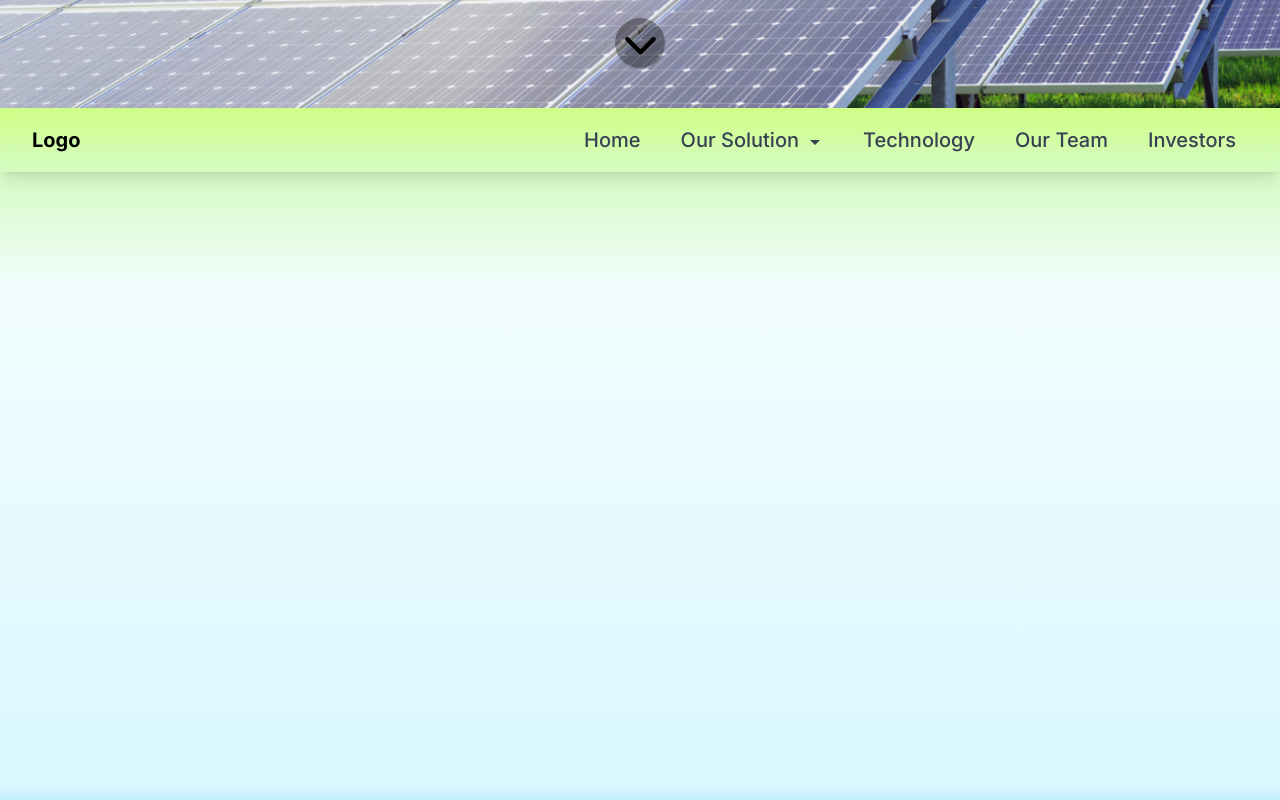
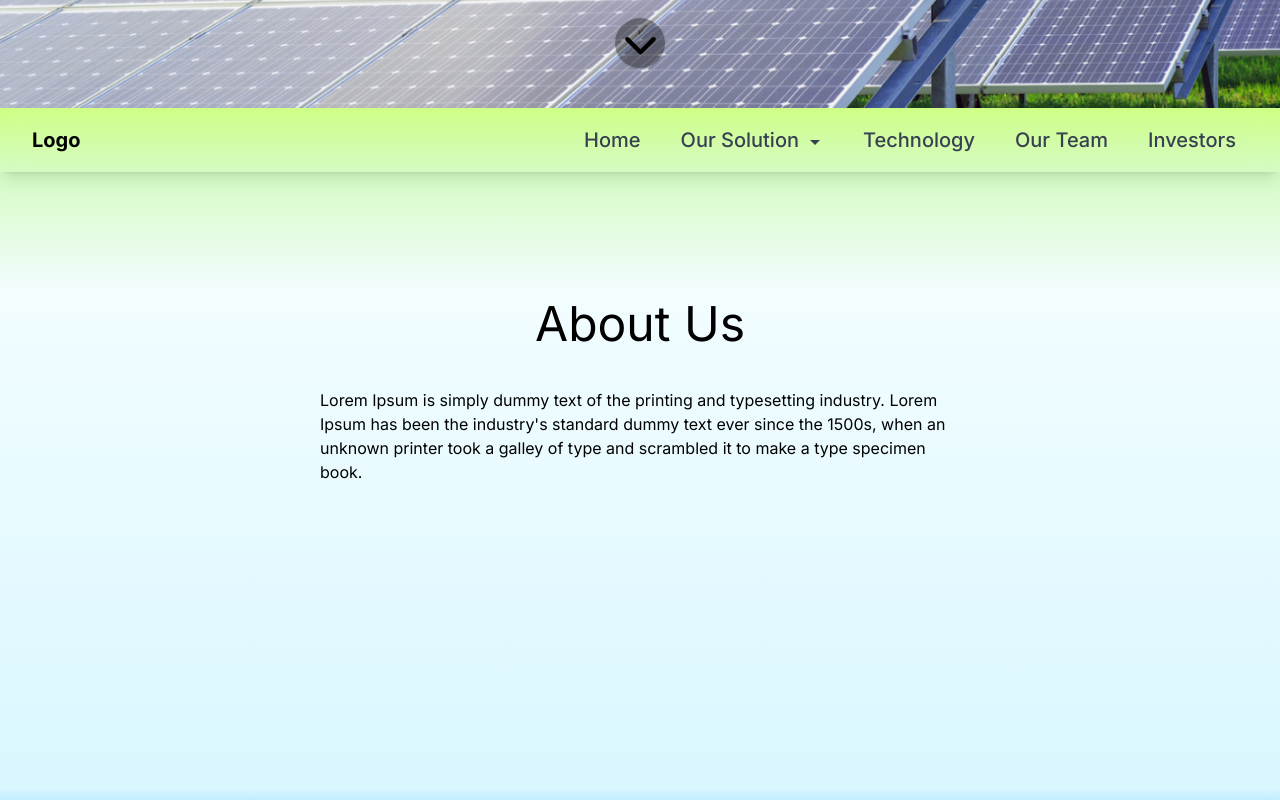
Before and after one commit to AdityaSaiKonduri/TTGEFpvt, a Next.js app: page / in a window 1280 px wide. Shown: the part 692-1492 px from the top of the page. Built offline with nearby package versions, Linux system fonts and the light colour scheme.

Commit message:
About us in Home

```diff
--- a/src/app/_components/LandingPage.jsx
+++ b/src/app/_components/LandingPage.jsx
@@ -3,8 +3,16 @@ import Navbar from './navbar'
 
 const LandingPage = () => {
   return (
-    <main className = "h-screen bg_custom_gradient">
-      <Navbar/>
+    <main className="h-screen bg_custom_gradient">
+      <Navbar />
+      <div className="flex flex-col justify-center items-center mt-32">
+        <p className="text-5xl">
+          About Us
+        </p>
+        <p className="w-1/2 mt-10">
+          Lorem Ipsum is simply dummy text of the printing and  typesetting industry. Lorem Ipsum has been the industry's standard dummy  text ever since the 1500s, when an unknown printer took a galley of  type and scrambled it to make a type specimen book.
+        </p>
+      </div>
     </main>
   )
 }
```
